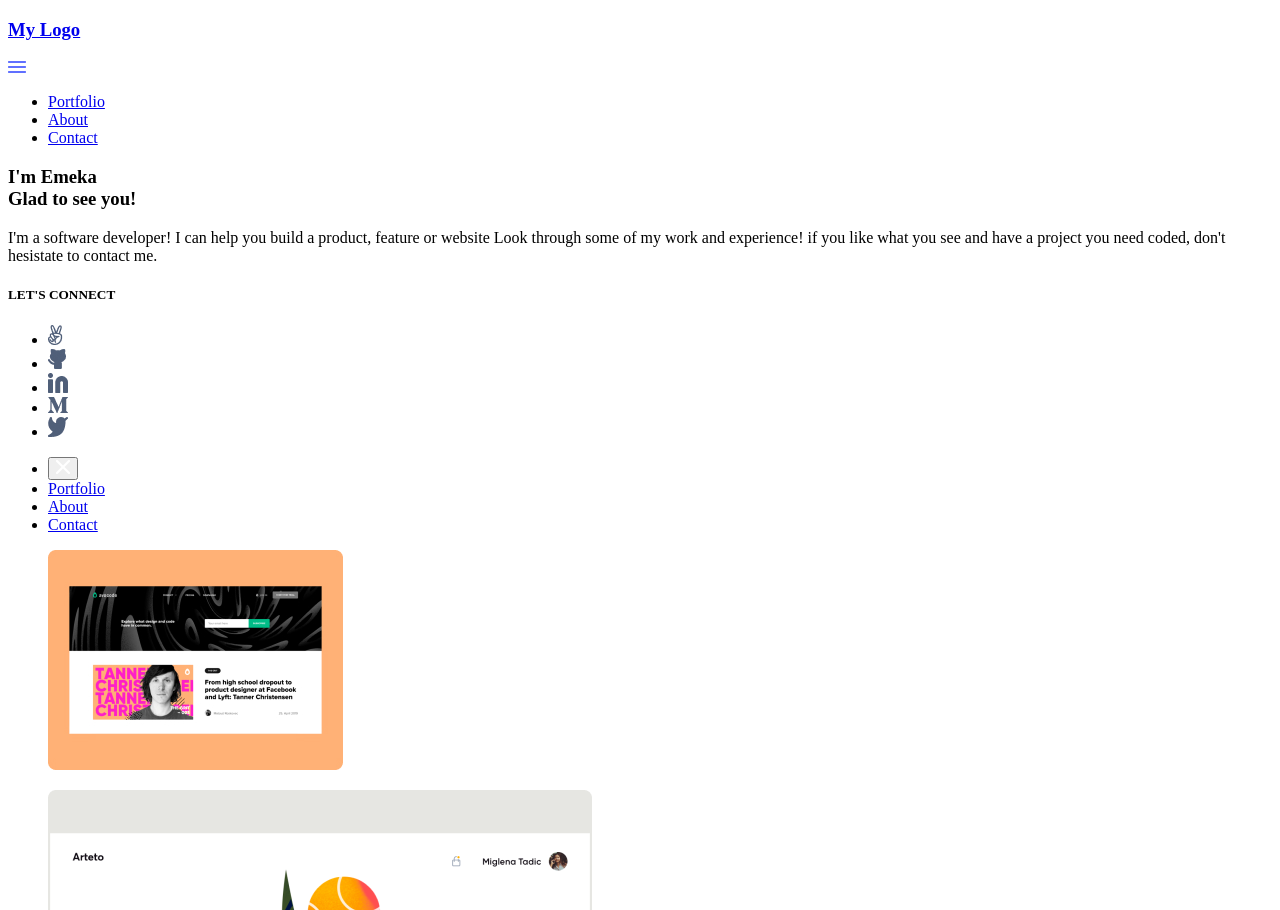
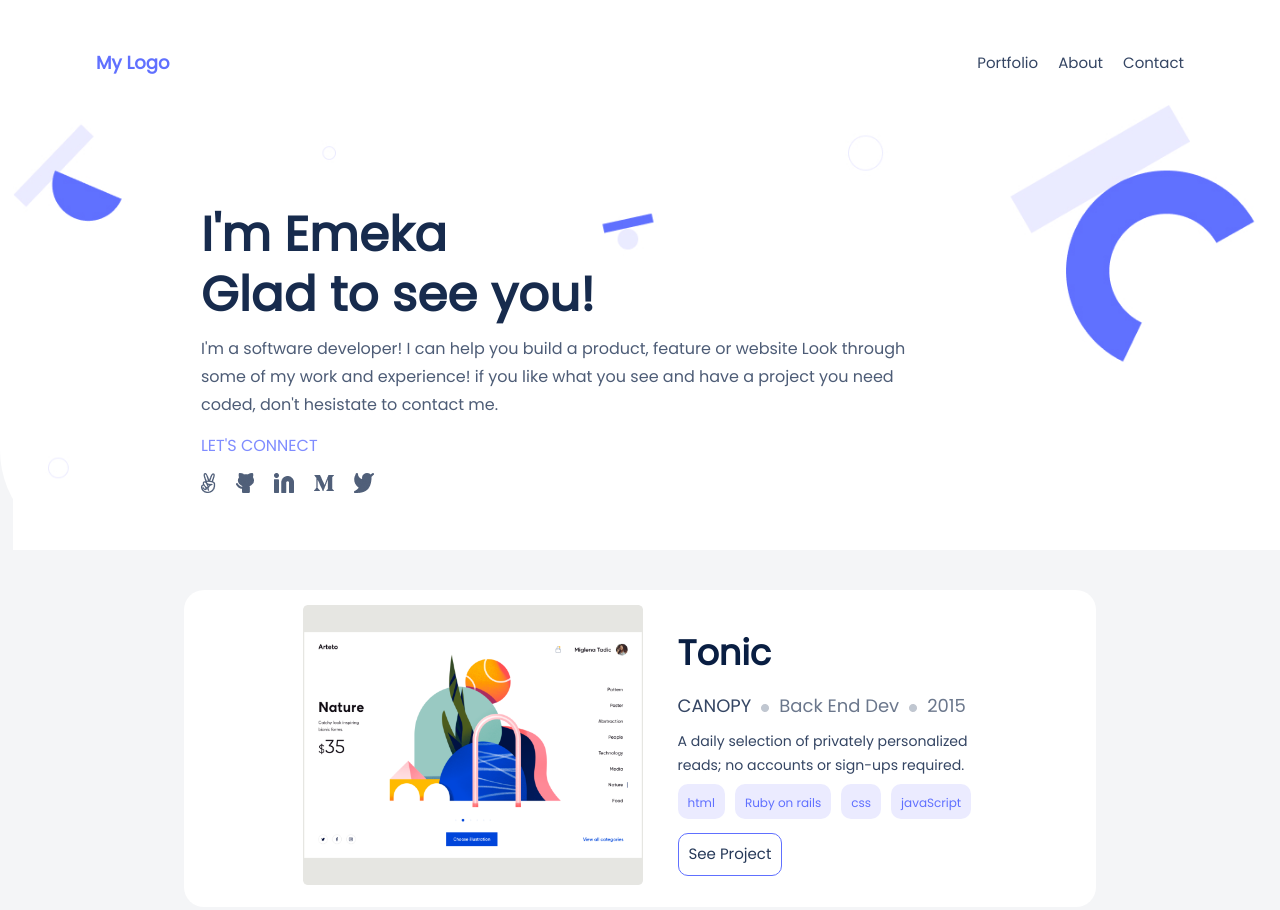
Before and after one commit to EmekaEmmanuel/res_portfolio, a website: page html/index.html in a window 1280 px wide. Shown: the top 910 px of the page. Drawn offline with Linux system fonts and the light colour scheme; the site is published under a folder, as on GitHub Pages, so addresses that start at the root find nothing; files whose address does not match are found by name.

Commit message:
Add two dots to link css file correctly in index.html

```diff
--- a/html/index.html
+++ b/html/index.html
@@ -6,7 +6,7 @@
     <meta http-equiv="X-UA-Compatible" content="IE=edge">
     <meta name="viewport" content="width=device-width, initial-scale=1.0">
     <title>Emeka's Portfolio</title>
-    <link rel="stylesheet" href="/css/index.css">
+    <link rel="stylesheet" href="../css/index.css">
     <link rel="preconnect" href="https://fonts.googleapis.com">
     <link rel="preconnect" href="https://fonts.gstatic.com" crossorigin>
     <link href="https://fonts.googleapis.com/css2?family=Poppins&display=swap" rel="stylesheet">
```
